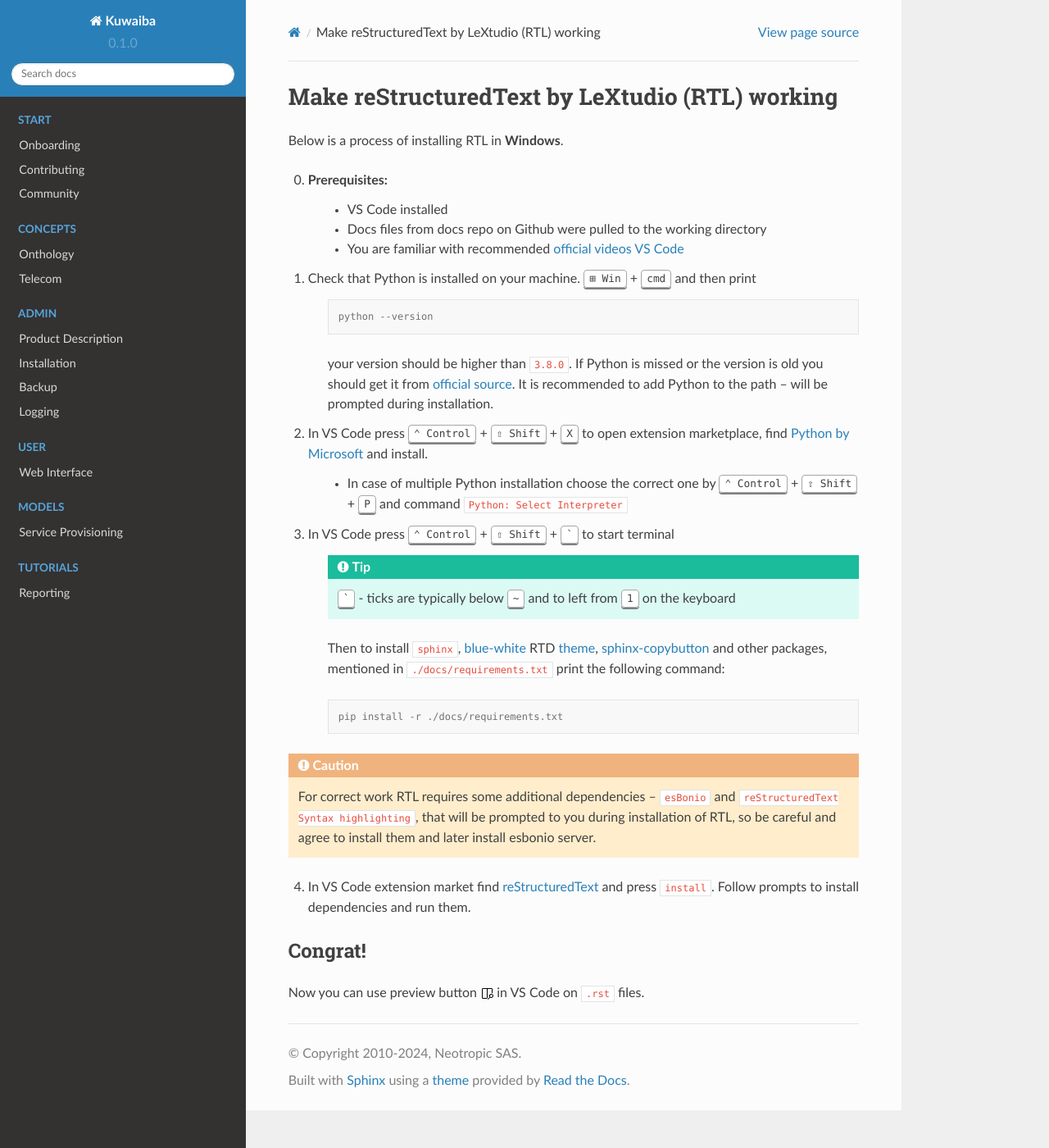
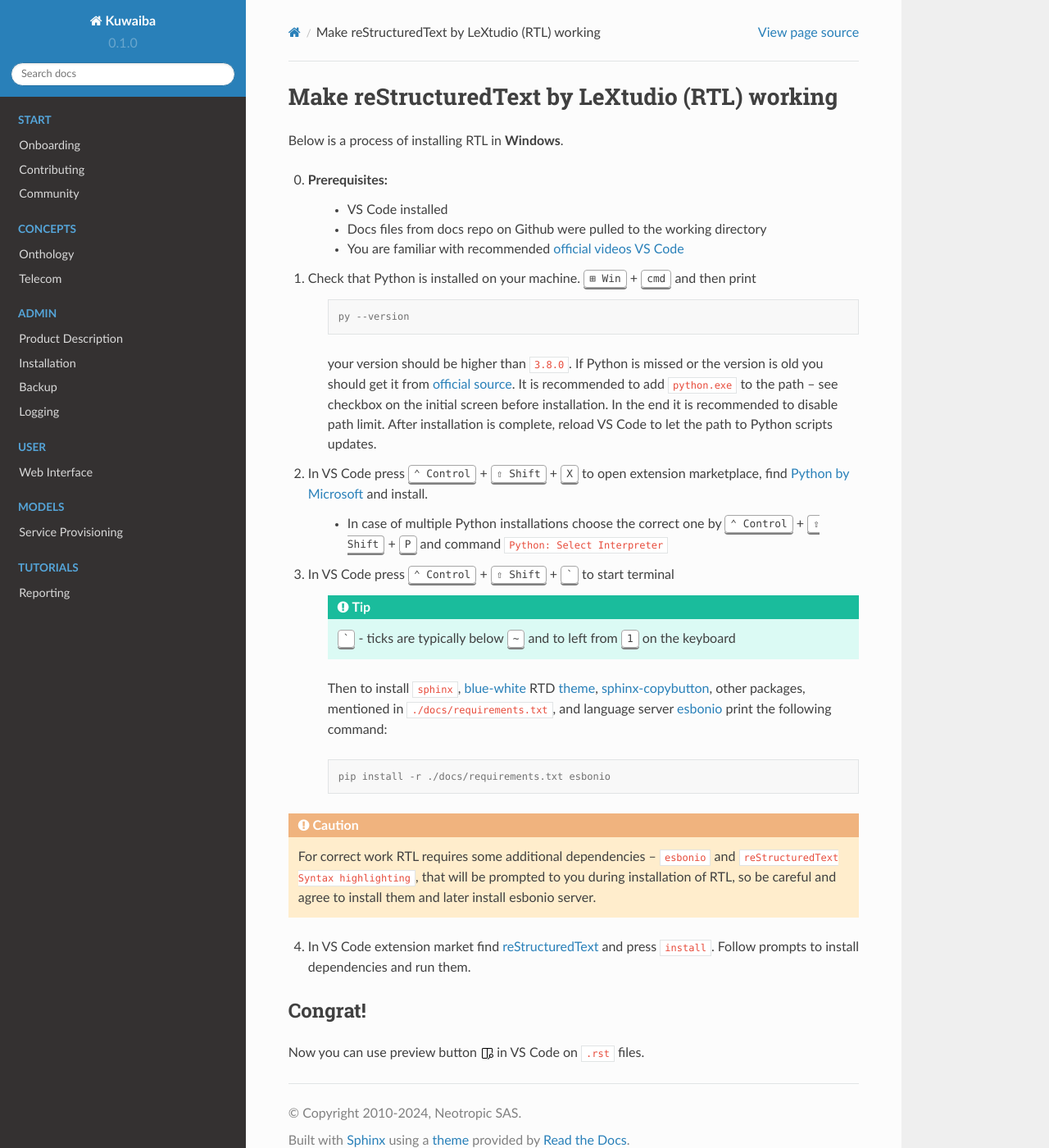
Before and after one commit to SabNK/kuwaiba-testing2, a Sphinx documentation site: the page built from docs/source/start/contribute/make_lextudio_work.rst, in a window 1280 px wide and 1400 px high. Shown: the whole window at 82% size. Built offline with Sphinx 7.4.7 and the Read the Docs theme 2.0.0, drawn with Linux system fonts in a browser that asks for light colours.

Commit message:
after Katya

```diff
--- a/docs/source/start/contribute/make_lextudio_work.rst
+++ b/docs/source/start/contribute/make_lextudio_work.rst
@@ -12,16 +12,17 @@
 
     .. code-block:: console
 
-        python --version
+        py --version
 
     your version should be higher than ``3.8.0``. If Python is missed or the version is old you
-    should get it from `official source`_. It is recommended to add Python to the path -- will be
-    prompted during installation.
+    should get it from `official source`_. It is recommended to add ``python.exe`` to the path -- see
+    checkbox on the initial screen before installation. In the end it is recommended to disable path limit.
+    After installation is complete, reload VS Code to let the path to Python scripts updates.
 
 2. In VS Code press :kbd:`⌃ Control` + :kbd:`⇧ Shift` + :kbd:`X` to open extension marketplace, find
    `Python by Microsoft`_ and install.
 
-    * In case of multiple Python installation choose the correct one by :kbd:`⌃ Control` + :kbd:`⇧ Shift`
+    * In case of multiple Python installations choose the correct one by :kbd:`⌃ Control` + :kbd:`⇧ Shift`
       + :kbd:`P` and command ``Python: Select Interpreter``
 
 3. In VS Code press  :kbd:`⌃ Control` + :kbd:`⇧ Shift` + :kbd:`\`` to start terminal
@@ -29,19 +30,21 @@
     .. tip::
        :kbd:`\`` - ticks are typically below :kbd:`~` and to left from :kbd:`1` on the keyboard
 
-    Then to install ``sphinx``,  blue-white_ RTD theme_, sphinx-copybutton_ and other packages, mentioned in
-    ``./docs/requirements.txt`` print the following command:
+    Then to install ``sphinx``,  blue-white_ RTD theme_, sphinx-copybutton_, other packages, mentioned in
+    ``./docs/requirements.txt``, and language server esbonio_ print the following command:
 
     .. code-block:: console
 
-        pip install -r ./docs/requirements.txt
+        pip install -r ./docs/requirements.txt esbonio
 
 .. caution::
 
-   For correct work RTL requires some additional dependencies -- ``esBonio`` and ``reStructuredText Syntax highlighting``,
-   that will be prompted to you during installation of RTL, so be careful and agree to install them and later install esbonio server.
+   For correct work RTL requires some additional dependencies -- ``esbonio`` and ``reStructuredText Syntax highlighting``,
+   that will be prompted to you during installation of RTL, so be careful and agree to install them and later
+   install esbonio server.
 
-4. In VS Code extension market find reStructuredText_ and press ``install``. Follow prompts to install dependencies and run them.
+4. In VS Code extension market find reStructuredText_ and press ``install``. Follow prompts to install dependencies
+   and run them.
 
 Congrat!
 --------
@@ -53,5 +56,6 @@
 .. _blue-white: https://blog.readthedocs.com/new-theme-read-the-docs/
 .. _theme: https://sphinx-rtd-theme.readthedocs.io/en/stable/
 .. _sphinx-copybutton: https://sphinx-copybutton.readthedocs.io/en/latest/
+.. _esBonio: https://github.com/swyddfa/esbonio
 .. _reStructuredText: https://marketplace.visualstudio.com/items?itemName=lextudio.restructuredtext
 .. |preview_ico| image:: /res/open-preview.svg
```
